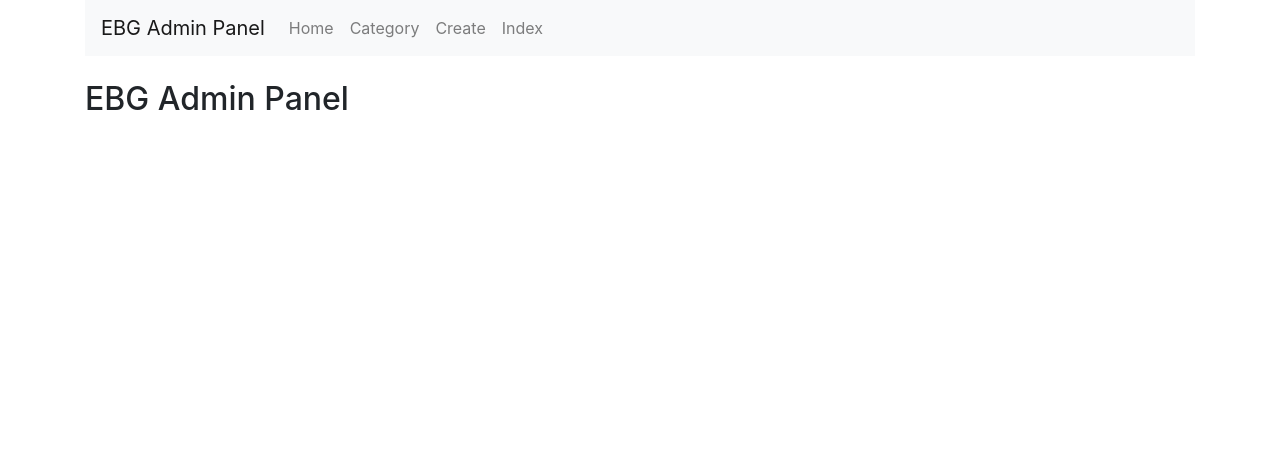
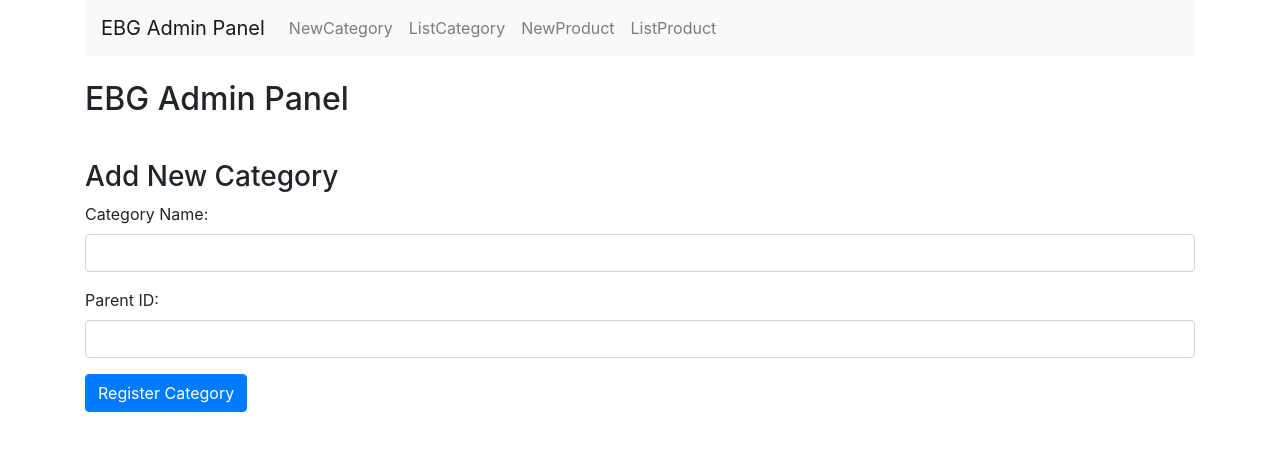
Before and after one commit to sanaeefar-saeed/fastify-react-crud, a React (Create React App) app in the folder frontend/: page /category/create in a window 1280 px wide. Shown: the top 450 px of the page. Built offline with nearby package versions, Linux system fonts and the light colour scheme.

Commit message:
seprating component folder& creating product route

```diff
--- a/frontend/src/App.js
+++ b/frontend/src/App.js
@@ -3,9 +3,12 @@ import "bootstrap/dist/css/bootstrap.min.css";
 
 import { BrowserRouter as Router, Switch, Route, Link } from "react-router-dom";
 
-import Create from "./components/create.component";
-import Edit from "./components/edit.component";
-import Index from "./components/index.component";
+import categoryCreate from "./components/category/create.component";
+import categoryEdit from "./components/category/edit.component";
+import categoryIndex from "./components/category/index.component";
+import productCreate from "./components/product/create.component";
+import productEdit from "./components/product/edit.component";
+import productIndex from "./components/product/index.component";
 
 import "./App.css";
 
@@ -24,23 +27,23 @@ class App extends Component {
             >
               <ul className="navbar-nav mr-auto">
                 <li className="nav-item">
-                  <Link to={"/"} className="nav-link">
-                    Home
+                  <Link to={"/category/create"} className="nav-link">
+                    NewCategory
                   </Link>
                 </li>
                 <li className="nav-item">
-                  <Link to={"/category"} className="nav-link">
-                    Category
+                  <Link to={"/category/index"} className="nav-link">
+                    ListCategory
                   </Link>
                 </li>
                 <li className="nav-item">
-                  <Link to={"/create"} className="nav-link">
-                    Create
+                  <Link to={"/product/create"} className="nav-link">
+                    NewProduct
                   </Link>
                 </li>
                 <li className="nav-item">
-                  <Link to={"/index"} className="nav-link">
-                    Index
+                  <Link to={"/product/index"} className="nav-link">
+                    ListProduct
                   </Link>
                 </li>
               </ul>
@@ -49,9 +52,12 @@ class App extends Component {
           <br />
           <h2>EBG Admin Panel</h2> <br />
           <Switch>
-            <Route exact path="/create" component={Create} />
-            <Route path="/edit/:id" component={Edit} />
-            <Route path="/index" component={Index} />
+            <Route exact path="/category/create" component={categoryCreate} />
+            <Route path="/category/edit/:id" component={categoryEdit} />
+            <Route path="/category/index" component={categoryIndex} />
+            <Route exact path="/product/create" component={productCreate} />
+            <Route path="/product/edit/:id" component={productEdit} />
+            <Route path="/product/index" component={productIndex} />
           </Switch>
         </div>
       </Router>
--- /dev/null
+++ b/frontend/src/components/category/create.component.js
@@ -0,0 +1,77 @@
+import React, { Component } from "react";
+import axios from "axios";
+
+export default class categoryCreate extends Component {
+  constructor(props) {
+    super(props);
+    this.onChangeCategoryName = this.onChangeCategoryName.bind(this);
+    this.onChangeParentId = this.onChangeParentId.bind(this);
+    this.onSubmit = this.onSubmit.bind(this);
+
+    this.state = {
+      categoryName: "",
+      parentId: ""
+    };
+  }
+  onChangeCategoryName(e) {
+    this.setState({
+      categoryName: e.target.value
+    });
+  }
+  onChangeParentId(e) {
+    this.setState({
+      parentId: e.target.value
+    });
+  }
+
+  onSubmit(e) {
+    e.preventDefault();
+    const obj = {
+      categoryName: this.state.categoryName,
+      parentId: this.state.parentId
+    };
+    axios
+      .post("http://localhost:4000/api/categories", obj)
+      .then(res => console.log(res.data));
+
+    this.setState({
+      categoryName: "",
+      parentId: ""
+    });
+  }
+
+  render() {
+    return (
+      <div style={{ marginTop: 10 }}>
+        <h3>Add New Category</h3>
+        <form onSubmit={this.onSubmit}>
+          <div className="form-group">
+            <label>Category Name: </label>
+            <input
+              type="text"
+              className="form-control"
+              value={this.state.categoryName}
+              onChange={this.onChangeCategoryName}
+            />
+          </div>
+          <div className="form-group">
+            <label>Parent ID: </label>
+            <input
+              type="text"
+              className="form-control"
+              value={this.state.parentId}
+              onChange={this.onChangeParentId}
+            />
+          </div>
+          <div className="form-group">
+            <input
+              type="submit"
+              value="Register Category"
+              className="btn btn-primary"
+            />
+          </div>
+        </form>
+      </div>
+    );
+  }
+}
--- /dev/null
+++ b/frontend/src/components/category/edit.component.js
@@ -0,0 +1,92 @@
+import React, { Component } from "react";
+import axios from "axios";
+
+export default class categoryEdit extends Component {
+  constructor(props) {
+    super(props);
+    this.onChangeCategoryName = this.onChangeCategoryName.bind(this);
+    this.onChangeParentId = this.onChangeParentId.bind(this);
+    this.onSubmit = this.onSubmit.bind(this);
+
+    this.state = {
+      categoryName: "",
+      parentId: ""
+    };
+  }
+
+  componentDidMount() {
+    axios
+      .get("http://localhost:4000/api/categories/" + this.props.match.params.id)
+      .then(response => {
+        this.setState({
+          categoryName: response.data.categoryName,
+          parentId: response.data.parentId
+        });
+      })
+      .catch(function(error) {
+        console.log(error);
+      });
+  }
+
+  onChangeCategoryName(e) {
+    this.setState({
+      categoryName: e.target.value
+    });
+  }
+  onChangeParentId(e) {
+    this.setState({
+      parentId: e.target.value
+    });
+  }
+
+  onSubmit(e) {
+    e.preventDefault();
+    const obj = {
+      categoryName: this.state.categoryName,
+      parentId: this.state.parentId
+    };
+    axios
+      .put(
+        "http://localhost:4000/api/categories/" + this.props.match.params.id,
+        obj
+      )
+      .then(res => console.log(res.data));
+
+    this.props.history.push("/index");
+  }
+
+  render() {
+    return (
+      <div style={{ marginTop: 10 }}>
+        <h3 align="center">Update Category</h3>
+        <form onSubmit={this.onSubmit}>
+          <div className="form-group">
+            <label>Category Name: </label>
+            <input
+              type="text"
+              className="form-control"
+              value={this.state.categoryName}
+              onChange={this.onChangeCategoryName}
+            />
+          </div>
+          <div className="form-group">
+            <label>ParentId: </label>
+            <input
+              type="text"
+              className="form-control"
+              value={this.state.parentId}
+              onChange={this.onChangeParentId}
+            />
+          </div>
+          <div className="form-group">
+            <input
+              type="submit"
+              value="Update Category"
+              className="btn btn-primary"
+            />
+          </div>
+        </form>
+      </div>
+    );
+  }
+}
--- a/frontend/src/components/category.component.js
+++ b/frontend/src/components/category/index.component.js
@@ -2,23 +2,23 @@ import React, { Component } from "react";
 import axios from "axios";
 import TableRow from "./TableRow";
 
-export default class Index extends Component {
+export default class categoryIndex extends Component {
   constructor(props) {
     super(props);
-    this.state = { business: [] };
+    this.state = { category: [] };
   }
   componentDidMount() {
     axios
-      .get("http://localhost:4000/business")
+      .get("http://localhost:4000/api/categories")
       .then(response => {
-        this.setState({ business: response.data });
+        this.setState({ category: response.data });
       })
       .catch(function(error) {
         console.log(error);
       });
   }
   tabRow() {
-    return this.state.business.map(function(object, i) {
+    return this.state.category.map(function(object, i) {
       return <TableRow obj={object} key={i} />;
     });
   }
@@ -30,10 +30,8 @@ export default class Index extends Component {
         <table className="table table-striped" style={{ marginTop: 20 }}>
           <thead>
             <tr>
-              <th>Person</th>
-              <th>Business</th>
-              <th>GST Number</th>
-              <th colSpan="2">Action</th>
+              <th>ID</th>
+              <th>Category Name</th>
             </tr>
           </thead>
           <tbody>{this.tabRow()}</tbody>
--- /dev/null
+++ b/frontend/src/components/product/TableRow.js
@@ -0,0 +1,36 @@
+import React, { Component } from "react";
+import { Link } from "react-router-dom";
+import axios from "axios";
+
+class TableRow extends Component {
+  constructor(props) {
+    super(props);
+    this.delete = this.delete.bind(this);
+  }
+  delete() {
+    axios
+      .delete("http://localhost:4000/api/categories/" + this.props.obj._id)
+      .then(console.log("Deleted"))
+      .catch(err => console.log(err));
+  }
+  render() {
+    return (
+      <tr>
+        <td>{this.props.obj.parentId}</td>
+        <td>{this.props.obj.categoryName}</td>
+        <td>
+          <Link to={"/edit/" + this.props.obj._id} className="btn btn-primary">
+            Edit
+          </Link>
+        </td>
+        <td>
+          <button onClick={this.delete} className="btn btn-danger">
+            Delete
+          </button>
+        </td>
+      </tr>
+    );
+  }
+}
+
+export default TableRow;
```
Also changed, not shown: frontend/src/components/category/TableRow.js (renamed from frontend/src/components/TableRow.js), frontend/src/components/product/create.component.js (renamed from frontend/src/components/create.component.js), frontend/src/components/product/edit.component.js (renamed from frontend/src/components/edit.component.js), frontend/src/components/product/index.component.js (renamed from frontend/src/components/index.component.js), 2 other files (tests, documents, lock files or other folders).
